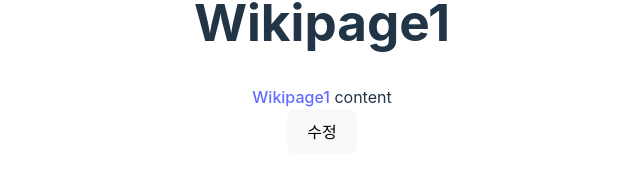
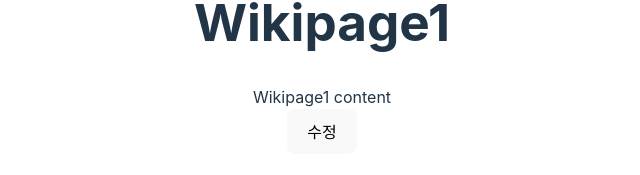
Before and after one commit to Mangb0/Cyh_WikiPage, a React (Vite) app: page /wikipage/1 in a window 1280 px wide. Shown: the part 343-518 px from the top of the page, without its empty margins (318-958 px from the left). Built offline with nearby package versions, Linux system fonts and the light colour scheme; data requests are answered from the project's data file.

Commit message:
tag Render 수정

```diff
--- a/db.json
+++ b/db.json
@@ -26,9 +26,34 @@
       "content": "Wikipage5 content Lorem Ipsum is simply dummy text of the printing and typesetting industry. Lorem Ipsum has been the industry's standard dummy text ever since the 1500s, when an unknown printer took a galley of type and scrambled it to make a type specimen book. It has survived not only five centuries, but also the leap into electronic typesetting, remaining essentially unchanged. It was popularised in the 1960s with the release of Letraset sheets containing Lorem Ipsum passages, and more recently with desktop publishing software like Aldus PageMaker including versions of Lorem Ipsum."
     },
     {
-      "id": "6",
       "title": "Wikipage6",
-      "content": "Wikipage6 content Lorem Ipsum is simply dummy text of the printing and typesetting industry. Lorem Ipsum has been the industry's standard dummy text ever since the 1500s, when an unknown printer took a galley of type and scrambled it to make a type specimen book. It has survived not only five centuries, but also the leap into electronic typesetting, remaining essentially unchanged. It was popularised in the 1960s with the release of Letraset sheets containing Lorem Ipsum passages, and more recently with desktop publishing software like Aldus PageMaker including versions of Lorem Ipsum."
+      "content": "Wikipage6 Wikipage2 Lorem Ipsum is simply dummy text of the printing and typesetting industry. Lorem Ipsum has been the industry's standard dummy text ever since the 1500s, when an unknown printer took a galley of type and scrambled it to make a type specimen book. It has survived not only five centuries, but also the leap into electronic typesetting, remaining essentially unchanged. It was popularised in the 1960s with the release of Letraset sheets containing Lorem Ipsum passages, and more recently with desktop publishing software like Aldus PageMaker including versions of Lorem Ipsum.",
+      "id": "6"
+    },
+    {
+      "id": "d359",
+      "title": "Wikipage7",
+      "content": "Wikipage6 tetetmk lkmlkvmlee"
+    },
+    {
+      "id": "1412",
+      "title": "WE",
+      "content": "EE"
+    },
+    {
+      "id": "808c",
+      "title": "ZZ",
+      "content": "ZZ"
+    },
+    {
+      "title": "wikipage나ㅢ라드",
+      "content": "wikipage르다ㅣ르디ㅏㄹ",
+      "id": "e1df"
+    },
+    {
+      "title": "wikipageㅋㅋㅋㅋㅋㅋㅋㅋㅋㅋ",
+      "content": "wikipage",
+      "id": "2e1e"
     }
   ]
 }
--- a/src/components/WikipageDetail.jsx
+++ b/src/components/WikipageDetail.jsx
@@ -1,4 +1,4 @@
-import { useEffect, useState } from "react";
+import { createElement, useEffect, useState } from "react";
 import { useParams } from "react-router-dom";
 import WikipageUpdate from "./WikipageUpdate";
 import useWiki from "../hooks/useWiki";
@@ -28,17 +28,43 @@ const WikipageDetail = () => {
     getWikipageList();
   }, [isUpdate]);
 
-  const renderContentWithLinks = (wikipageContent) => {
-    let modifiedContent = wikipageContent;
+  const wrapper = (contentText) => {
+    let modifiedContent = contentText;
     wikipageList.forEach((v) => {
-      const { id, title, _ } = v;
-      modifiedContent = modifiedContent.replace(
-        title,
-        `<a href="/wikipage/${id}">${title}</a>`
-      );
+      const { id, title } = v;
+      const regex = new RegExp(`(?:<[^>]*>.*?<\\/[^>]*>)|Wikipage6`, "g");
+      modifiedContent = modifiedContent.replace(regex, (match) => {
+        return match === title
+          ? `<a href="/wikipage/${id}">${title}</a>`
+          : match;
+      });
     });
 
-    return { __html: modifiedContent };
+    return modifiedContent;
+  };
+
+  const parseHTML = (htmlString) => {
+    const parser = new DOMParser();
+
+    const parsedDocument = parser.parseFromString(htmlString, "text/html");
+    return Array.from(parsedDocument.body.childNodes).map((node, index) => {
+      if (node.nodeType === Node.TEXT_NODE) {
+        return node.textContent;
+      } else {
+        const { tagName, attributes } = node;
+        const props = {};
+
+        for (let i = 0; i < attributes.length; i++) {
+          props[attributes[i].name] = attributes[i].value;
+        }
+
+        return createElement(
+          tagName.toLowerCase(),
+          { ...props, key: index },
+          parseHTML(node.innerHTML)
+        );
+      }
+    });
   };
 
   return (
@@ -54,11 +80,9 @@ const WikipageDetail = () => {
         <>
           <div>
             <h1>{wikipageObj.title}</h1>
-            <div
-              dangerouslySetInnerHTML={renderContentWithLinks(
-                wikipageObj.content
-              )}
-            ></div>
+            <div>
+              {parseHTML(wrapper(wikipageObj.content)).map((node) => node)}
+            </div>
           </div>
           <button onClick={() => setIsUpdate(true)}>수정</button>
         </>
```
Also changed, not shown: 1 other file (tests, documents, lock files or other folders).
